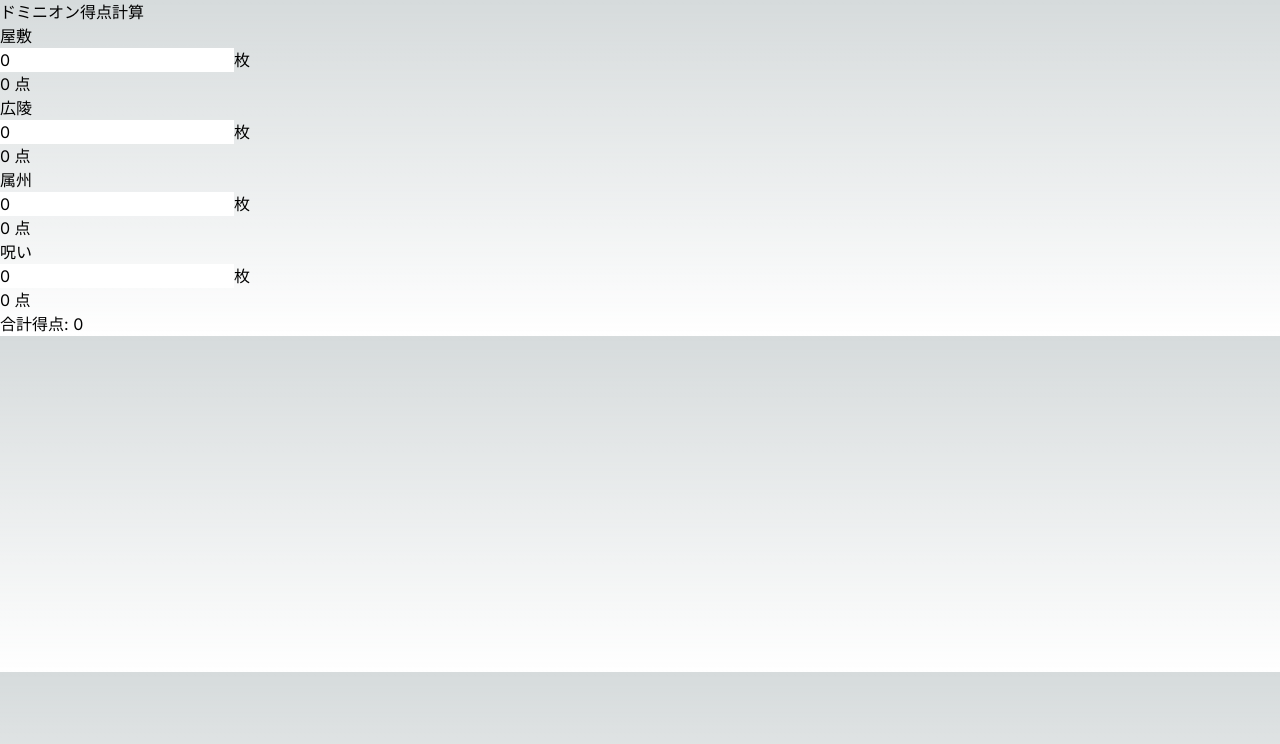
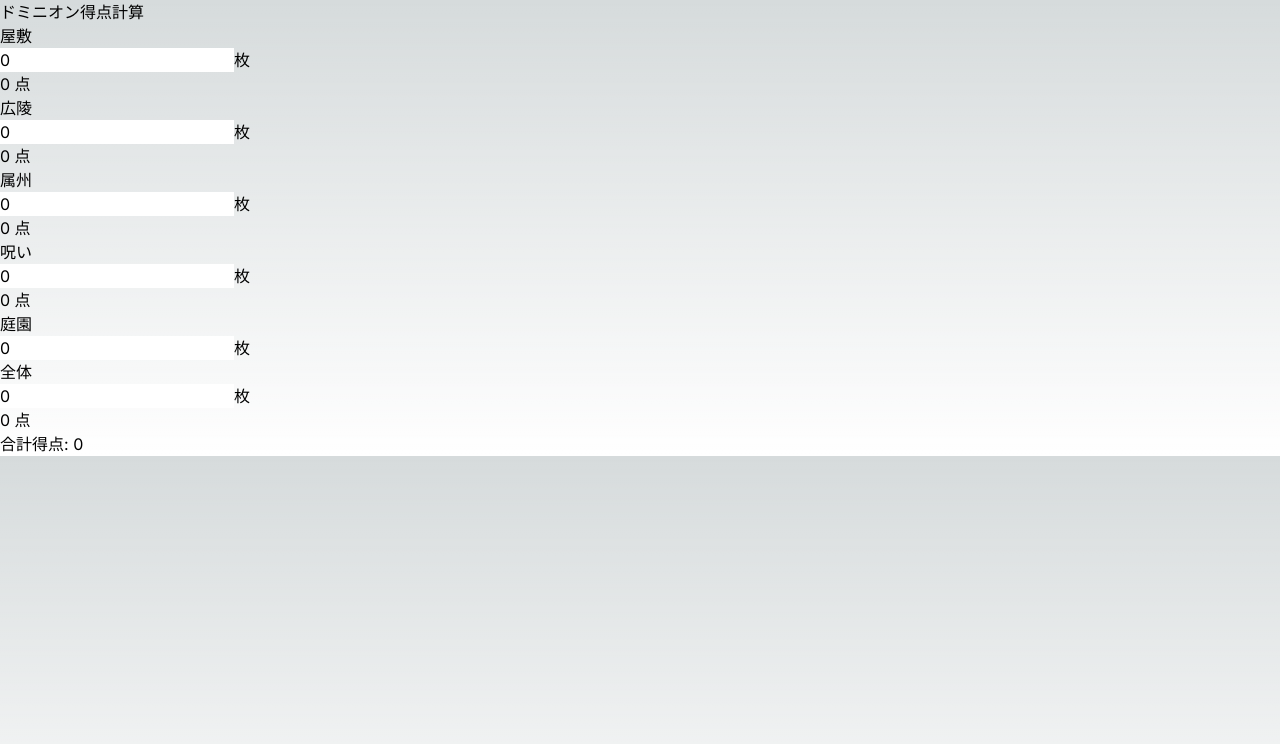
Before and after one commit to shima47/dominion-calculator, a Next.js app: page / in a window 1280 px wide. Shown: the top 744 px of the page. Built offline with nearby package versions, Linux system fonts and the light colour scheme.

Commit message:
feat: garden card logic

```diff
--- /dev/null
+++ b/src/feature/GardenCard.tsx
@@ -0,0 +1,100 @@
+import { useContext, useState, useRef } from 'react';
+import { TotalScoreContext } from '../app/page';
+
+type GardenCardProps = {
+  cardName: string;
+  pointsPerCard: number;
+};
+export const GardenCard = (props: GardenCardProps) => {
+  const TotalScoreState = useContext(TotalScoreContext)
+  if (!TotalScoreState) return
+
+  const { setTotalScore } = TotalScoreState
+  const [gardenCardCount, setGardenCardCount] = useState(0);
+  const [allCardCount, setAllCardCount] = useState(0);
+  const [cardScore, setCardScore] = useState(0);
+  const inputGardenCardRef = useRef<HTMLInputElement>(null);
+  const inputAllCardRef = useRef<HTMLInputElement>(null);
+
+  const handleGardenCardFocus = () => {
+    const inputElement = inputGardenCardRef.current;
+    if (inputElement) {
+      inputElement.select();
+    }
+  };
+
+  const handleAllCardFocus = () => {
+    const inputElement = inputAllCardRef.current;
+    if (inputElement) {
+      inputElement.select();
+    }
+  };
+
+  const handleGardenCardCountChange = (event: React.ChangeEvent<HTMLInputElement>) => {
+    const newCount = parseInt(event.target.value, 10) || 0;
+    setGardenCardCount(newCount);
+    const newCountObj = {
+      gardenCard: newCount,
+      allCardCount: allCardCount,
+    }
+    calcGardenScore(newCountObj)
+  };
+
+  const handleAllCardCountChange = (event: React.ChangeEvent<HTMLInputElement>) => {
+    const newCount = parseInt(event.target.value, 10) || 0;
+    setAllCardCount(newCount);
+    const newCountObj = {
+      gardenCard: gardenCardCount,
+      allCardCount: newCount,
+    }
+    calcGardenScore(newCountObj)
+  };
+
+  type newCountObjType = {
+    gardenCard: number,
+    allCardCount: number,
+  }
+  const calcGardenScore = (cardCount: newCountObjType) => {
+    const prevCardScore = cardScore
+    const newCardScore = Math.floor(cardCount.allCardCount / 10) * cardCount.gardenCard;
+    setCardScore(newCardScore);
+    setTotalScore(prev => prev - prevCardScore + newCardScore);
+  };
+
+  return (
+    <div className="flex flex-col gap-2">
+      <div className="flex justify-between items-center">
+        <div className="flex items-center justify-center gap-2 w-full">{props.cardName}</div>
+        <div className="flex items-center justify-center gap-2 w-full">
+          <input
+            ref={inputGardenCardRef}
+            className="border rounded p-1 w-20"
+            type="number"
+            value={gardenCardCount}
+            min="0"
+            onChange={handleGardenCardCountChange}
+            onFocus={handleGardenCardFocus}
+          />
+          枚
+        </div>
+        <div className="flex items-center justify-center gap-2 w-full"></div>
+      </div>
+      <div className="flex justify-between items-center">
+        <div className="flex items-center justify-center gap-2 w-full">全体</div>
+        <div className="flex items-center justify-center gap-2 w-full">
+          <input
+            ref={inputAllCardRef}
+            className="border rounded p-1 w-20"
+            type="number"
+            value={allCardCount}
+            min="0"
+            onChange={handleAllCardCountChange}
+            onFocus={handleAllCardFocus}
+          />
+          枚
+        </div>
+        <div className="flex items-center justify-center gap-2 w-full">{cardScore} 点</div>
+      </div>
+    </div>
+  );
+};
--- a/src/feature/ScoreCalculator.tsx
+++ b/src/feature/ScoreCalculator.tsx
@@ -2,12 +2,13 @@
 import { useContext } from 'react';
 import { TotalScoreContext } from '../app/page';
 import { VictoryPointCard } from './VictoryPointCard';
+import { GardenCard } from './GardenCard';
 
 const CARD_INFO = [
-  { cardName: "屋敷", scorePerCard: 1 },
-  { cardName: "広陵", scorePerCard: 3 },
-  { cardName: "属州", scorePerCard: 6 },
-  { cardName: "呪い", scorePerCard: -1 },
+  { cardName: "屋敷", pointsPerCard: 1 },
+  { cardName: "広陵", pointsPerCard: 3 },
+  { cardName: "属州", pointsPerCard: 6 },
+  { cardName: "呪い", pointsPerCard: -1 },
 ]
 
 export default function ScoreCalculator() {
@@ -25,9 +26,10 @@ export default function ScoreCalculator() {
             <VictoryPointCard
               key={item.cardName}
               cardName={item.cardName}
-              pointsPerCard={item.scorePerCard}
+              pointsPerCard={item.pointsPerCard}
             />
           ))}
+          <GardenCard key={"garden"} cardName='庭園' pointsPerCard={0} />
         </div>
         <div className="mt-4">
           <div className="text-lg font-bold">合計得点: {totalScore}</div>
```
